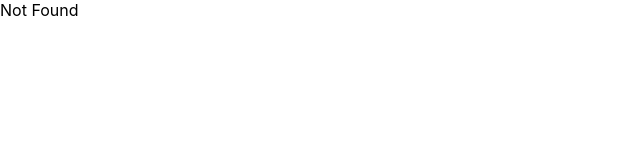
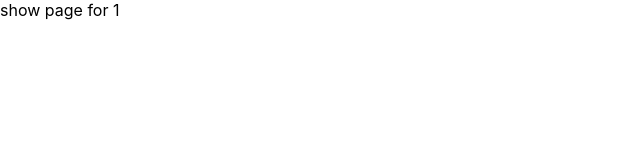
Before and after one commit to kumar-Abhishek2407/box-office-app, a React (Create React App) app: page /show/1 in a window 1280 px wide. Shown: the top 160 px of the page, without its empty margins (0-640 px from the left). Built offline with nearby package versions, Linux system fonts and the light colour scheme.

Commit message:
created dynamic show page

```diff
--- a/src/App.jsx
+++ b/src/App.jsx
@@ -2,6 +2,7 @@
 import Home from './pages/Home';
 import Starred from './pages/Starred';
 import MainLayout from './components/MainLayout';
+import Show from './pages/Show';
 function App() {
   return (
     <BrowserRouter>
@@ -10,7 +11,9 @@
           <Route path="/" element={<Home />} />
           <Route path="/starred" element={<Starred />} />
         </Route>
+        <Route path="/show/:showId" element={<Show />} />
         <Route path="*" element={<div>Not Found</div>} />
+
         {/* <Route path="/" element={<App />}>
           <Route index element={<Home />} />
           <Route path="teams" element={<Teams />}>
--- a/src/components/shows/ShowCard.jsx
+++ b/src/components/shows/ShowCard.jsx
@@ -11,7 +11,7 @@
       <h4>{name}</h4>
       <p>{summaryStripped}</p>
       <div>
-        <Link to="/">Read More</Link>
+        <Link to={`/show/${id}`}>Read More</Link>
         <button type="button">Star me</button>
       </div>
     </div>
--- /dev/null
+++ b/src/pages/Show.jsx
@@ -0,0 +1,7 @@
+import { useParams } from 'react-router-dom';
+const Show = () => {
+  const { showId } = useParams();
+  return <div>show page for {showId}</div>;
+};
+
+export default Show;
```
